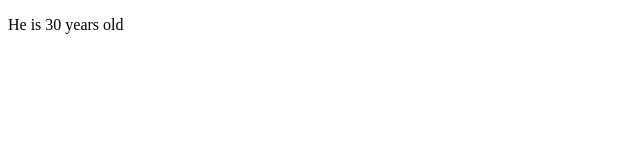
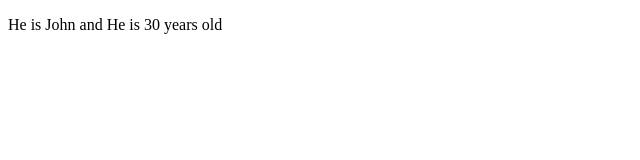
Before and after one commit to ManfrediOrlando/app-esercizio, a React (Create React App) app: page / in a window 1280 px wide. Shown: the top 160 px of the page, without its empty margins (0-640 px from the left). Built offline with nearby package versions, Linux system fonts and the light colour scheme.

Commit message:
con rendering 4

```diff
--- a/src/App.js
+++ b/src/App.js
@@ -5,7 +5,7 @@
     render() {
         return (
             <div>
-                {<Welcome age = {30}/>}
+                {<Welcome name = "John" age = {30}/>}
             </div>
         )
     }
--- a/src/Welcome.js
+++ b/src/Welcome.js
@@ -4,8 +4,8 @@
     render() {
         return (
             <div>
-                {this.props.age > 18 && this.props.age < 65
-                ? <p>He is {this.props.age} years old</p>
+                {this.props.age > 18 && this.props.age < 65 && this.props.name === "John"
+                ? <p>He is {this.props.name} and He is {this.props.age} years old</p>
                 : <p></p>}
             </div>
         )
```
